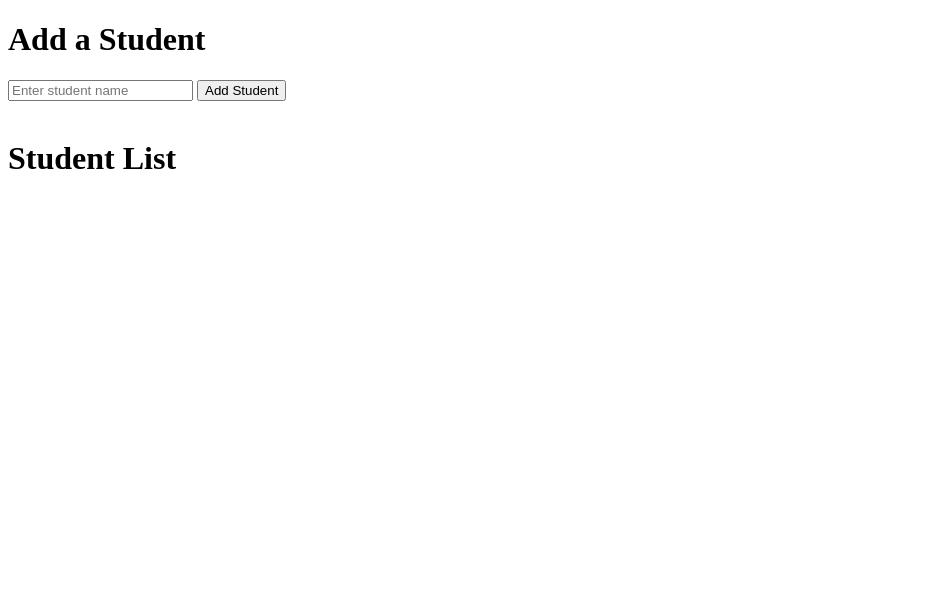
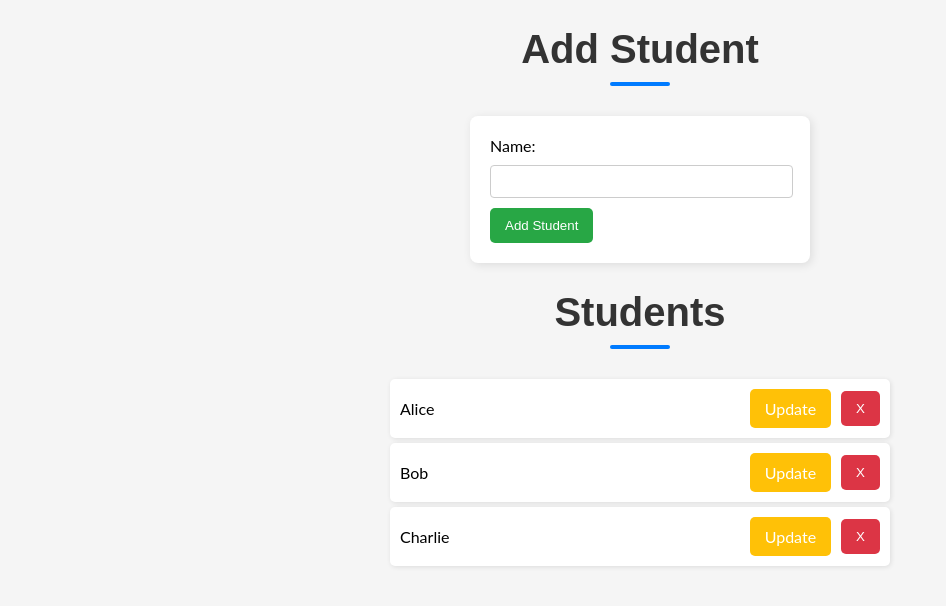
Before and after one commit to alex-305/cchs, a Flask app: page / in a window 1280 px wide. Shown: the top 606 px of the page, without its empty margins (0-946 px from the left). Run offline with Flask 3, Linux system fonts and the light colour scheme.

Commit message:
Many updates

```diff
--- a/Period 1/CRUD App/app.py
+++ b/Period 1/CRUD App/app.py
@@ -1,40 +1,40 @@
-from flask import Flask, redirect, render_template, request, url_for
+from flask import Flask, render_template, request, url_for, redirect
 
 app = Flask(__name__)
 
-students = []  # List to store student names
-
-@app.route("/add/students", methods=["GET", "POST"])
-def add_students():
-    if request.method == "POST":
-        name = request.form.get("name")
-        if name:
-            students.append(name)
-        return redirect(url_for("view_students"))
-    return render_template("add_students.html")
+students = ["Alice", "Bob", "Charlie"]
 
 @app.route("/")
 def view_students():
     return render_template("students.html", students=students)
 
-@app.route("/student/remove/<int:index>", methods=["POST"])
-def remove_student(index):
-    if 0 <= index < len(students):  # Ensure valid index
-        students.pop(index)
-    return redirect(url_for("view_students"))
+@app.route('/student/create', methods=['POST'])
+def create_student():
+    if request.method == 'POST':
+        name = request.form.get('name')
+        if name:
+            students.append(name)
+        return redirect(url_for('view_students'))
 
-@app.route("/student/update/<int:index>", methods=["GET", "POST"])
+@app.route('/student/<int:index>/delete', methods=['POST'])
+def delete_student(index):
+    if request.method == 'POST':
+        if index < len(students):
+            students.pop(index)
+        return redirect(url_for('view_students'))
+
+@app.route('/student/<int:index>/update', methods=['GET','POST'])
 def update_student(index):
-    if request.method == "GET":
-        if 0 <= index < len(students):  # Ensure index is valid
-            return render_template("update_student.html", student=students[index], index=index)
-        else:
-            return redirect(url_for("view_students"))  # Redirect if index is invalid
-    elif request.method == "POST":
-        new_name = request.form.get("name")
-        if 0 <= index < len(students) and new_name:  # Ensure valid index and input
-            students[index] = new_name
-        return redirect(url_for("view_students"))
+    if request.method == 'GET':
+        return render_template("update_student.html", index=index, student=students[index])
+    elif request.method == 'POST':
+        name = request.form.get('name')
+        if name:
+            students[index] = name
+        return redirect(url_for('view_students'))
+
+
+
 
 if __name__ == "__main__":
     app.run(debug=True)
--- /dev/null
+++ b/Period 1/CRUD App/static/style.css
@@ -0,0 +1,100 @@
+body {
+    background-color: #f5f5f5;
+    font-family: 'Lato', sans-serif;
+}
+
+.student-form {
+    background: white;
+    padding: 20px;
+    border-radius: 8px;
+    box-shadow: 2px 2px 10px rgba(0, 0, 0, 0.1);
+    width: 300px;
+    margin: 20px auto;
+}
+
+.input-field {
+    width: 95%;
+    padding: 8px;
+    margin: 10px 0;
+    border: 1px solid #ccc;
+    border-radius: 4px;
+}
+
+.btn {
+    background: #28a745;
+    color: white;
+    border: none;
+    padding: 10px 15px;
+    border-radius: 5px;
+    cursor: pointer;
+}
+
+.btn:hover {
+    background: #218838;
+}
+
+.student-list {
+    list-style: none;
+    padding: 0;
+    max-width: 500px;
+    margin: 20px auto;
+}
+
+.student-item {
+    display: flex;
+    align-items: center;
+    justify-content: space-between;
+    gap: 10px;
+    background: white;
+    padding: 10px;
+    margin: 5px 0;
+    border-radius: 5px;
+    box-shadow: 1px 1px 5px rgba(0, 0, 0, 0.1);
+}
+
+.student-item span {
+    flex: 1;
+    text-align: left;
+}
+
+.student-item a,
+.student-item form {
+    flex-shrink: 0;
+}
+
+.update-btn {
+    text-decoration: none;
+    background: #ffc107;
+}
+
+.update-btn:hover {
+    background: #e0a800;
+}
+
+.delete-btn {
+    background: #dc3545;
+}
+
+.delete-btn:hover {
+    background: #c82333;
+}
+
+.page-title {
+    font-family: 'Poppins', sans-serif; /* Nice modern font */
+    font-size: 2.5rem;
+    text-align: center;
+    color: #333;
+    position: relative;
+    padding-bottom: 10px;
+    margin-bottom: 20px;
+}
+
+.page-title::after {
+    content: '';
+    display: block;
+    width: 60px;
+    height: 4px;
+    background-color: #007bff;
+    margin: 10px auto 0;
+    border-radius: 2px;
+}
--- /dev/null
+++ b/Period 1/CRUD App/templates/add_student.html
@@ -0,0 +1,17 @@
+<!DOCTYPE html>
+<html lang="en">
+<head>
+    <meta charset="UTF-8">
+    <meta name="viewport" content="width=<device-width>, initial-scale=1.0">
+    <link rel="stylesheet" href="{{ url_for('static', filename='style.css') }}">
+    <title>Document</title>
+</head>
+<body>
+    <h1 class="page-title">Add Student</h1>
+    <form action="/student/create" method="POST" class="student-form">
+        <label for="name">Name:</label>
+        <input type="text" name="name" id="name" class="input-field">
+        <button type="submit" class="btn">Add Student</button>
+    </form>
+</body>
+</html>
--- a/Period 1/CRUD App/templates/add_students.html
+++ /dev/null
@@ -1,15 +0,0 @@
-<!DOCTYPE html>
-<html lang="en">
-<head>
-    <meta charset="UTF-8">
-    <title>Add Student</title>
-</head>
-<body>
-    <h1>Add a Student</h1>
-    <form action="/add/students" method="post">
-        <input type="text" name="name" placeholder="Enter student name" required>
-        <button type="submit">Add Student</button>
-    </form>
-    <br>
-</body>
-</html>
--- a/Period 1/CRUD App/templates/students.html
+++ b/Period 1/CRUD App/templates/students.html
@@ -2,25 +2,27 @@
 <html lang="en">
 <head>
     <meta charset="UTF-8">
+    <meta name="viewport" content="width=device-width, initial-scale=1.0">
+    <link rel="stylesheet" href="{{ url_for('static', filename='style.css') }}">
     <title>Student List</title>
 </head>
 <body>
 
-    {% include "add_students.html" %}
+    {% include "add_student.html" %}
 
-    <h1>Student List</h1>
-    <ul>
+    <h1 class="page-title">Students</h1>
+    <ul class="student-list">
         {% for student in students %}
-            <li>
-                {{ student }}
-                <a href="{{ url_for('update_student', index=loop.index0) }}">✏️</a>
-                <form action="{{ url_for('remove_student', index=loop.index0) }}" method="post" style="display:inline;">
-                    <input type="hidden" name="name" value="{{ student }}">
-                    <button type="submit">❌</button>
-                </form>
-            </li>
+        <li class="student-item">
+            <span>{{ student }}</span>
+            <a href="{{ url_for('update_student', index=loop.index0) }}" class="btn update-btn">Update</a>
+            <form action="{{ url_for('delete_student', index=loop.index0) }}"
+            method="post" style="display: inline;">
+                <button class="btn delete-btn" type="submit">X</button>
+            </form>
+        </li>
         {% endfor %}
     </ul>
-    <br>
+
 </body>
 </html>
```
Also changed, not shown: Period 1/CRUD App/templates/update_student.html (+7 -8 lines).
